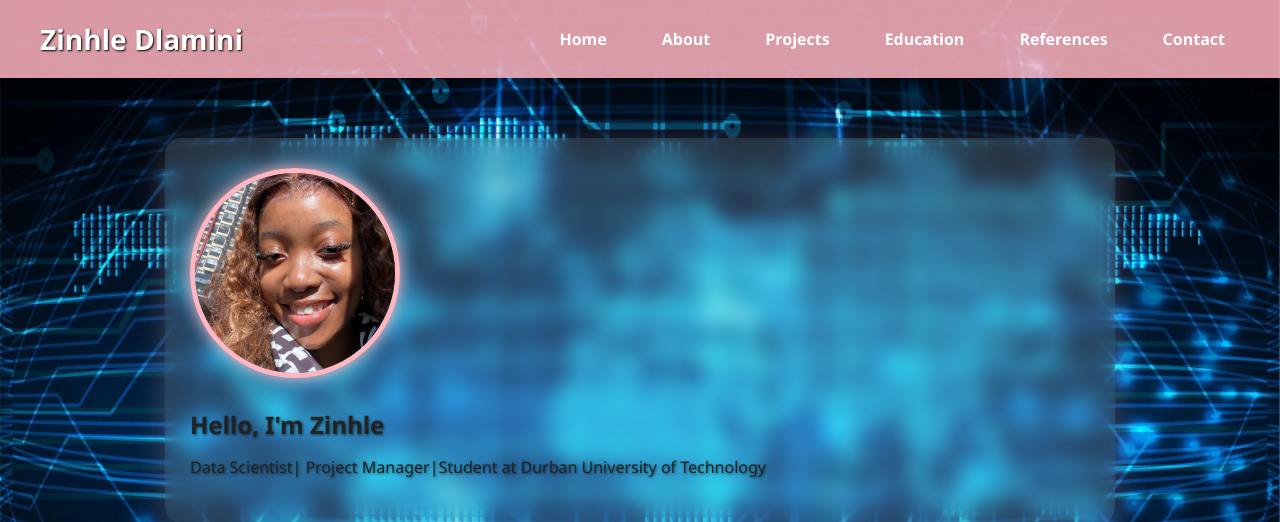
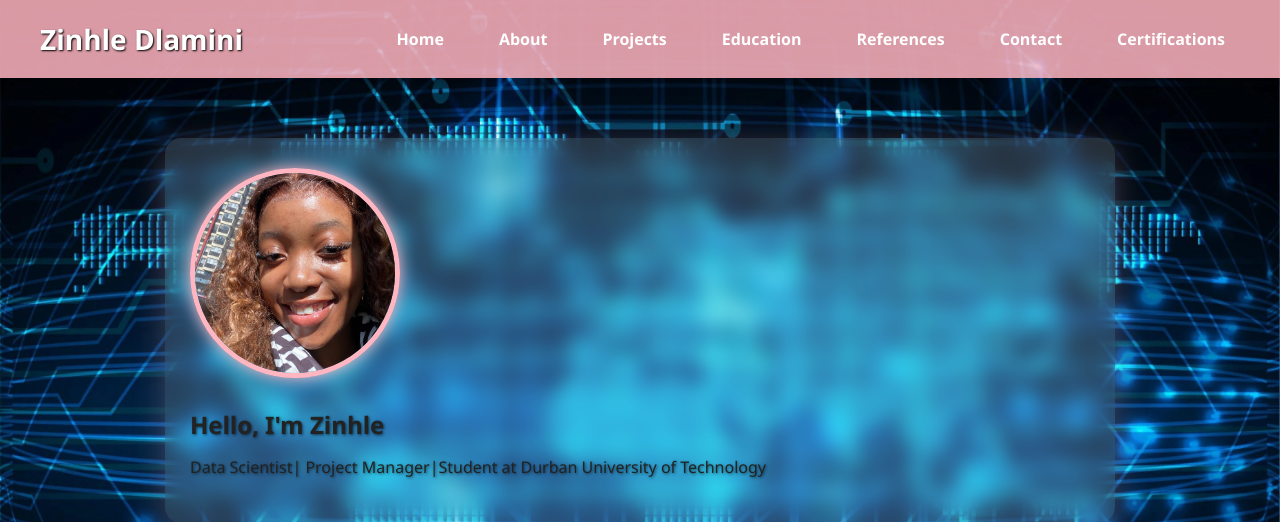
Before and after one commit to zinhle-dlamini04/Zinhles-Portfolio, a Flask app: page / in a window 1280 px wide. Shown: the top 522 px of the page. Run offline with Flask 3, Linux system fonts and the light colour scheme.

Commit message:
Update index.html

```diff
--- a/templates/index.html
+++ b/templates/index.html
@@ -26,6 +26,8 @@
         <li><a href="#education">Education</a></li>
         <li><a href="#references">References</a></li>
         <li><a href="#contact">Contact</a></li>
+        <li><a href="#certifications">Certifications</a></li>
+
       </ul>
     </nav>
   </header>
```
